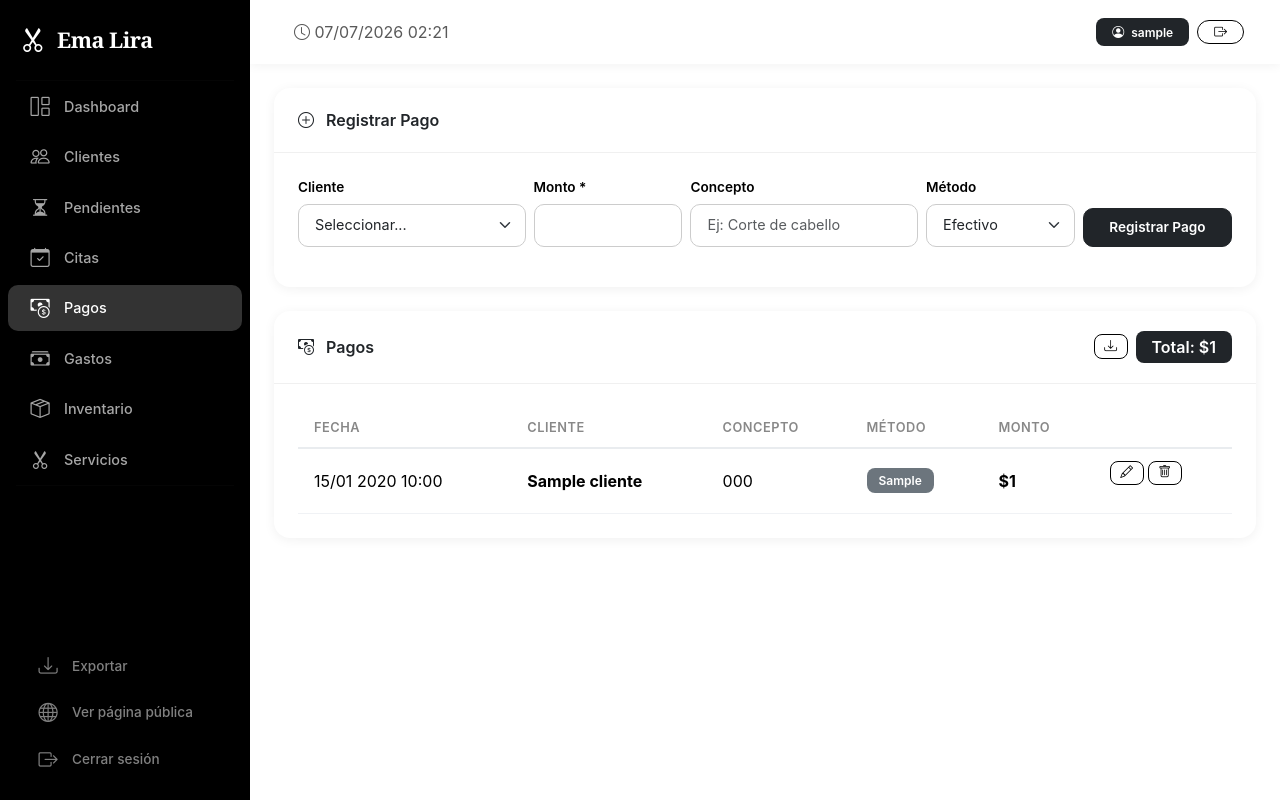
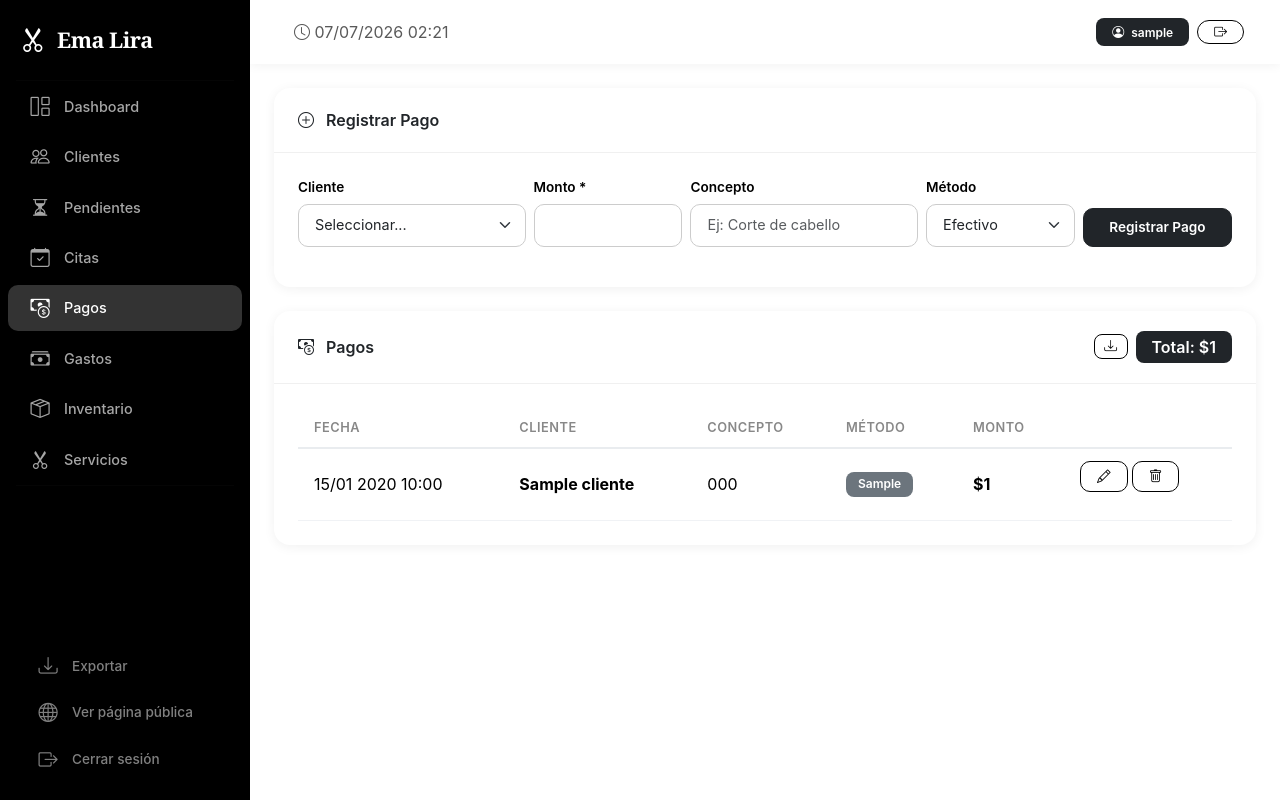
Before and after one commit to Preto18/peluqueria-ema-lira, a Flask app: page /admin/pagos in a window 1280 px wide. Run offline with Flask 3, Linux system fonts and the light colour scheme; the visitor is signed in with stand-in values (Sample User, id 1); tables that the repository leaves empty hold one stand-in row (values such as "Sample post"); some libraries are stand-ins or nearby versions.

Commit message:
fix: botones editar/eliminar sin btn-sm para que no queden chicos

```diff
--- a/templates/clientes.html
+++ b/templates/clientes.html
@@ -34,11 +34,11 @@
                         <td>
                             <div class="d-flex gap-1">
                                 <form method="GET" action="/admin/clientes/editar/{{ c.id }}" style="display:inline">
-                                    <button type="submit" class="btn btn-outline-dark btn-sm" title="Editar"><i class="bi bi-pencil"></i></button>
+                                    <button type="submit" class="btn btn-outline-dark" title="Editar"><i class="bi bi-pencil"></i></button>
                                 </form>
                                 <form method="POST" action="/admin/clientes/eliminar/{{ c.id }}" style="display:inline" onsubmit="return confirm('¿Eliminar este cliente?')">
                                 <input type="hidden" name="csrf_token" value="{{ csrf_token() }}">
-                                    <button type="submit" class="btn btn-outline-dark btn-sm"><i class="bi bi-trash"></i></button>
+                                    <button type="submit" class="btn btn-outline-dark"><i class="bi bi-trash"></i></button>
                                 </form>
                             </div>
                         </td>
--- a/templates/gastos.html
+++ b/templates/gastos.html
@@ -66,11 +66,11 @@
                         <td>
                             <div class="d-flex gap-1">
                                 <form method="GET" action="/admin/gastos/editar/{{ g.id }}" style="display:inline">
-                                    <button type="submit" class="btn btn-outline-dark btn-sm" title="Editar"><i class="bi bi-pencil"></i></button>
+                                    <button type="submit" class="btn btn-outline-dark" title="Editar"><i class="bi bi-pencil"></i></button>
                                 </form>
                                 <form method="POST" action="/admin/gastos/eliminar/{{ g.id }}" style="display:inline" onsubmit="return confirm('¿Eliminar este gasto?')">
                                     <input type="hidden" name="csrf_token" value="{{ csrf_token() }}">
-                                    <button type="submit" class="btn btn-outline-dark btn-sm"><i class="bi bi-trash"></i></button>
+                                    <button type="submit" class="btn btn-outline-dark"><i class="bi bi-trash"></i></button>
                                 </form>
                             </div>
                         </td>
--- a/templates/inventario.html
+++ b/templates/inventario.html
@@ -38,11 +38,11 @@
                         <td>
                             <div class="d-flex gap-1">
                                 <form method="GET" action="/admin/inventario/editar/{{ p.id }}" style="display:inline">
-                                    <button type="submit" class="btn btn-outline-dark btn-sm" title="Editar"><i class="bi bi-pencil"></i></button>
+                                    <button type="submit" class="btn btn-outline-dark" title="Editar"><i class="bi bi-pencil"></i></button>
                                 </form>
                                 <form method="POST" action="/admin/inventario/eliminar/{{ p.id }}" style="display:inline" onsubmit="return confirm('¿Eliminar producto?')">
                                     <input type="hidden" name="csrf_token" value="{{ csrf_token() }}">
-                                    <button type="submit" class="btn btn-outline-dark btn-sm"><i class="bi bi-trash"></i></button>
+                                    <button type="submit" class="btn btn-outline-dark"><i class="bi bi-trash"></i></button>
                                 </form>
                             </div>
                         </td>
--- a/templates/pagos.html
+++ b/templates/pagos.html
@@ -74,11 +74,11 @@
                         <td>
                             <div class="d-flex gap-1">
                                 <form method="GET" action="/admin/pagos/editar/{{ p.id }}" style="display:inline">
-                                    <button type="submit" class="btn btn-outline-dark btn-sm" title="Editar"><i class="bi bi-pencil"></i></button>
+                                    <button type="submit" class="btn btn-outline-dark" title="Editar"><i class="bi bi-pencil"></i></button>
                                 </form>
                                 <form method="POST" action="/admin/pagos/eliminar/{{ p.id }}" style="display:inline" onsubmit="return confirm('¿Eliminar este pago?')">
                                 <input type="hidden" name="csrf_token" value="{{ csrf_token() }}">
-                                    <button type="submit" class="btn btn-outline-dark btn-sm"><i class="bi bi-trash"></i></button>
+                                    <button type="submit" class="btn btn-outline-dark"><i class="bi bi-trash"></i></button>
                                 </form>
                             </div>
                         </td>
--- a/templates/servicios.html
+++ b/templates/servicios.html
@@ -30,11 +30,11 @@
                         <td>
                             <div class="d-flex gap-1">
                                 <form method="GET" action="/admin/servicios/editar/{{ s.id }}" style="display:inline">
-                                    <button type="submit" class="btn btn-outline-dark btn-sm" title="Editar"><i class="bi bi-pencil"></i></button>
+                                    <button type="submit" class="btn btn-outline-dark" title="Editar"><i class="bi bi-pencil"></i></button>
                                 </form>
                                 <form method="POST" action="/admin/servicios/eliminar/{{ s.id }}" style="display:inline" onsubmit="return confirm('¿Eliminar el servicio "{{ s.nombre }}"?')">
                                     <input type="hidden" name="csrf_token" value="{{ csrf_token() }}">
-                                    <button type="submit" class="btn btn-outline-dark btn-sm"><i class="bi bi-trash"></i></button>
+                                    <button type="submit" class="btn btn-outline-dark"><i class="bi bi-trash"></i></button>
                                 </form>
                             </div>
                         </td>
```
